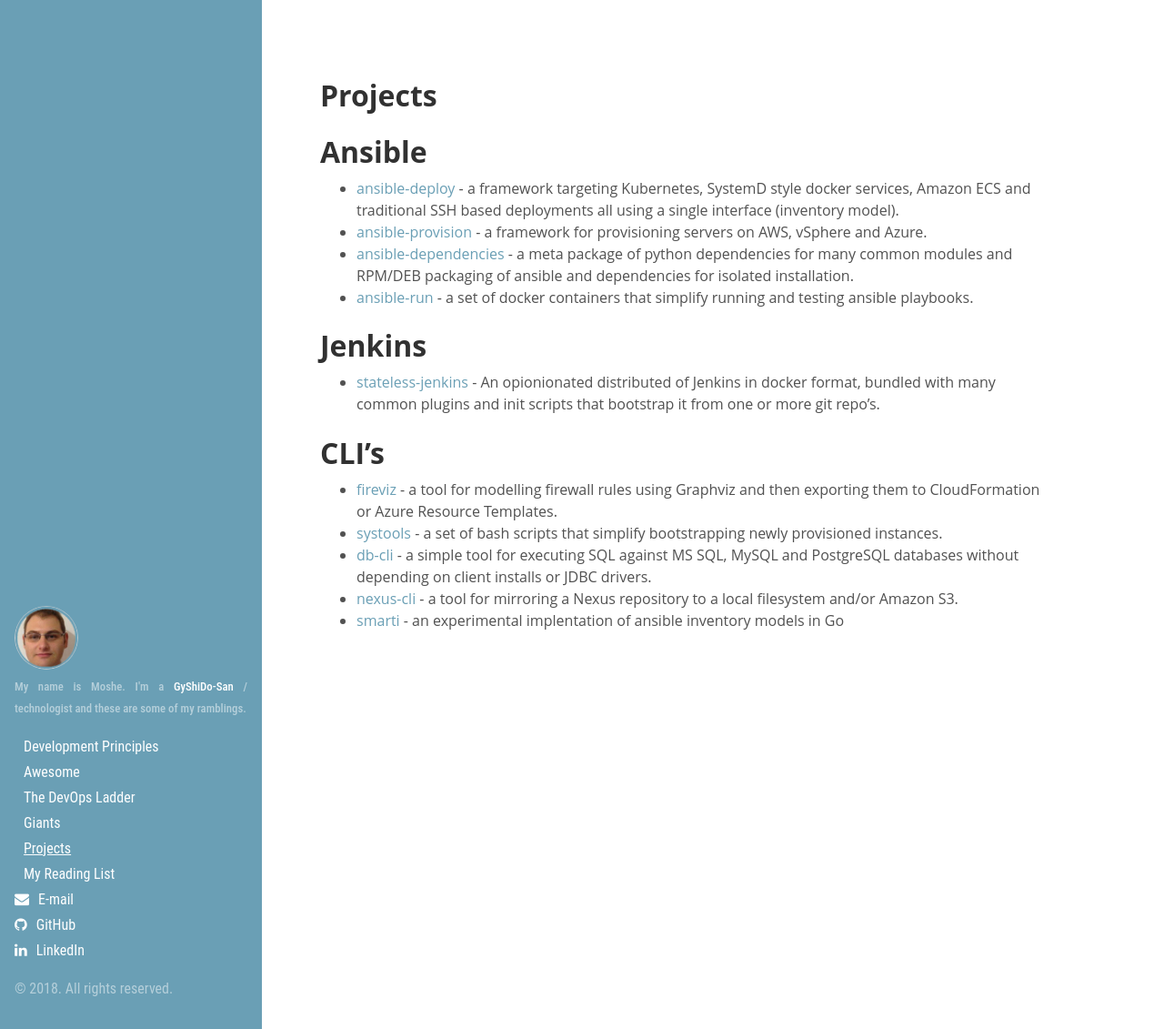
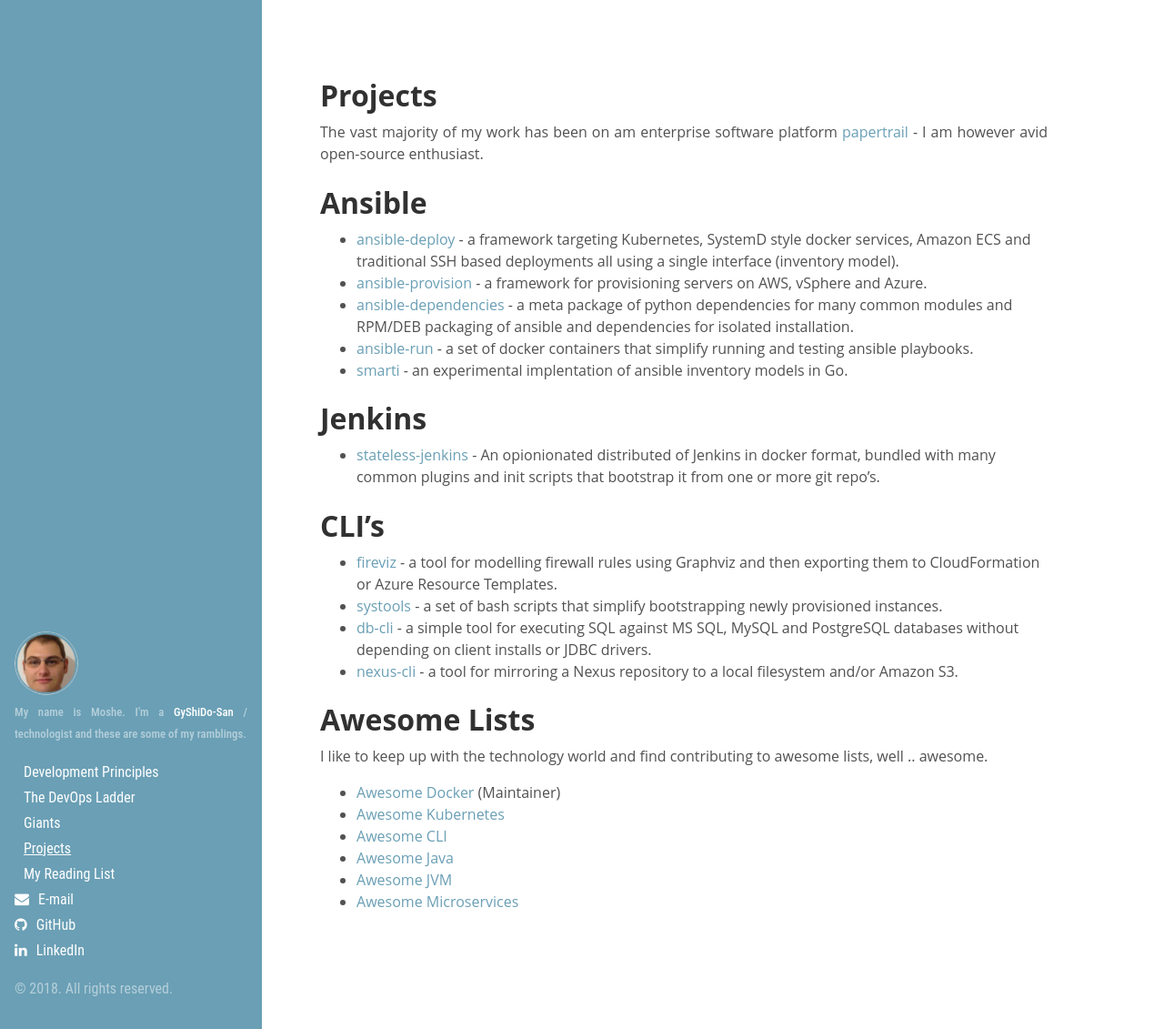
Before and after one commit to Moshe-Immerman/Moshe-Immerman, a Jekyll site: the page built from projects.md, in a window 1280 px wide and 1131 px high. Shown: the whole window at 91% size. Built offline with Jekyll 4.4.1, drawn with Linux system fonts in a browser that asks for light colours; our own code applies the rules of GitHub Pages for plain Markdown files; comment, search, counter and statistics services are not loaded.

Commit message:
move awesome into projects

```diff
--- a/projects.md
+++ b/projects.md
@@ -1,10 +1,14 @@
 # Projects
 
+The vast majority of my work has been on am enterprise software platform [papertrail](www.papertrail.co.za) - I am however avid open-source enthusiast.
+
 # Ansible
+
 - [ansible-deploy](https://www.moshloop.com/ansible-deploy) - a framework targeting Kubernetes, SystemD style docker services, Amazon ECS and traditional SSH based deployments all using a single interface (inventory model).
 - [ansible-provision](https://www.moshloop.com/ansible-provision) - a framework for provisioning servers on AWS, vSphere and Azure.
 - [ansible-dependencies](https://github.com/moshloop/ansible-dependencies) - a meta package of python dependencies for many common modules and RPM/DEB packaging of ansible and dependencies for isolated installation.
 - [ansible-run](https://github.com/moshloop/ansible-run) - a set of docker containers that simplify running and testing ansible playbooks.
+- [smarti](https://github.com/moshloop/smarti) - an experimental implentation of ansible inventory models in Go.
 
 # Jenkins
 
@@ -16,4 +20,14 @@
 - [systools](https://github.com/moshloop/systools) - a set of bash scripts that simplify bootstrapping newly provisioned instances.
 - [db-cli](https://github.com/moshloop/db-cli) - a simple tool for executing SQL against MS SQL, MySQL and PostgreSQL databases without depending on client installs or JDBC drivers.
 - [nexus-cli](https://github.com/moshloop/nexus-cli) - a tool for mirroring a Nexus repository to a local filesystem and/or Amazon S3.
-- [smarti](https://github.com/moshloop/smarti) - an experimental implentation of ansible inventory models in Go
+
+# Awesome Lists
+
+I like to keep up with the technology world and find contributing to awesome lists, well .. awesome.
+
+* [Awesome Docker](https://github.com/veggiemonk/awesome-docker) (Maintainer)
+* [Awesome Kubernetes](https://github.com/ramitsurana/awesome-kubernetes)
+* [Awesome CLI](https://github.com/aharris88/awesome-cli-apps)
+* [Awesome Java](https://github.com/akullpp/awesome-java)
+* [Awesome JVM](https://github.com/deephacks/awesome-jvm)
+* [Awesome Microservices](https://github.com/mfornos/awesome-microservices)
```
Also changed, not shown: awesome.md (deleted, +0 -37 lines).
